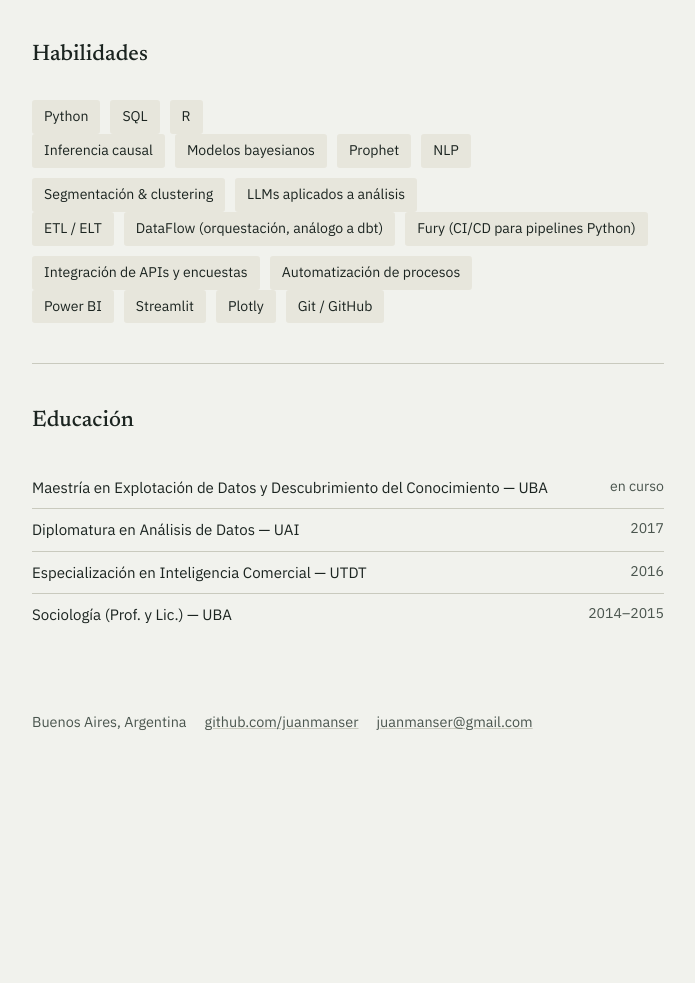
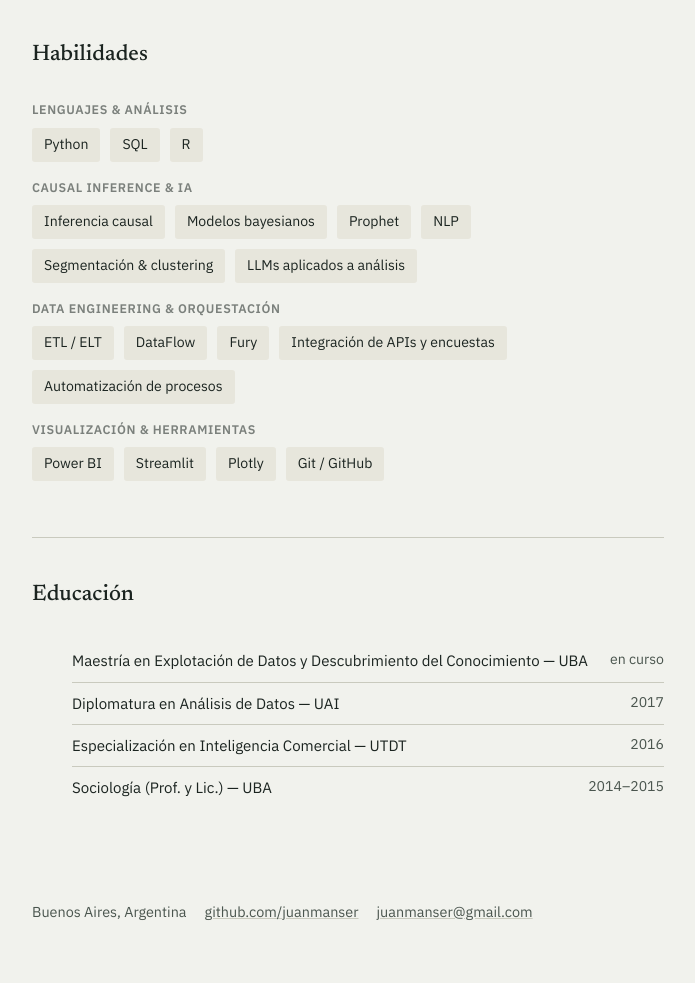
Before and after one commit to juanmanser/juanmanser.github.io, a plain HTML site: page index.html in a window 1280 px wide. Shown: the part 1620-2603 px from the top of the page, without its empty margins (292-987 px from the left). Before the commit the page ends 2414 px from the top, so only its background shows below. Drawn offline with Linux system fonts and the light colour scheme.

Commit message:
Update index.html
update skills with format group

```diff
--- a/index.html
+++ b/index.html
@@ -143,19 +143,34 @@
     .role-block{grid-template-columns:1fr;}
     .dates{padding-top:0;}
   }
-  .skills{
-    display:flex;
-    flex-wrap:wrap;
-    gap:10px 10px;
-    padding:0;
-    margin:0;
-    list-style:none;
+  .skills {
+  display: flex;
+  flex-wrap: wrap;
+  gap: 10px 10px;
+  padding: 0;
+  margin: 0;
+  list-style: none;
 }
-  .skills li{
-    background:var(--panel);
-    padding:6px 12px;
-    border-radius:3px;
-    font-size:0.88rem;
+
+.skills li {
+  background: var(--panel);
+  padding: 6px 12px;
+  border-radius: 3px;
+  font-size: 0.88rem;
+}
+
+.skill-group {
+  margin-bottom: 16px;
+}
+
+.skill-group h3 {
+  font-size: 0.78rem;
+  text-transform: uppercase;
+  letter-spacing: 0.05em;
+  opacity: 0.55;
+  margin: 0 0 8px 0;
+  font-weight: 600;
+}
   }
   .edu-list{
     margin:0;
@@ -292,14 +307,15 @@
  <section id="skills">
     <h2>Habilidades</h2>
 
-    <!-- Lenguajes & análisis -->
+    <div class="skill-group">
+      <h3>Lenguajes &amp; análisis</h3>
       <ul class="skills">
-      <li>Python</li>
-      <li>SQL</li>
-      <li>R</li>
+        <li>Python</li><li>SQL</li><li>R</li>
       </ul>
+    </div>
 
-    <!-- Causal inference & IA -->
+    <div class="skill-group">
+      <h3>Causal inference &amp; IA</h3>
       <ul class="skills">
         <li>Inferencia causal</li>
         <li>Modelos bayesianos</li>
@@ -308,23 +324,25 @@
         <li>Segmentación &amp; clustering</li>
         <li>LLMs aplicados a análisis</li>
       </ul>
+    </div>
 
-    <!-- Data Engineering & orquestación -->
+    <div class="skill-group">
+      <h3>Data Engineering &amp; orquestación</h3>
       <ul class="skills">
         <li>ETL / ELT</li>
-      <li>DataFlow <span class="skill-note">(orquestación, análogo a dbt)</span></li>
-      <li>Fury <span class="skill-note">(CI/CD para pipelines Python)</span></li>
+        <li>DataFlow</li>
+        <li>Fury</li>
         <li>Integración de APIs y encuestas</li>
         <li>Automatización de procesos</li>
       </ul>
+    </div>
 
-    <!-- Visualización & herramientas -->
+    <div class="skill-group">
+      <h3>Visualización &amp; herramientas</h3>
       <ul class="skills">
-      <li>Power BI</li>
-      <li>Streamlit</li>
-      <li>Plotly</li>
-      <li>Git / GitHub</li>
+        <li>Power BI</li><li>Streamlit</li><li>Plotly</li><li>Git / GitHub</li>
       </ul>
+    </div>
   </section>
 
   <section id="educacion">
```
Lines whose indentation alone changed are shown as unchanged.
